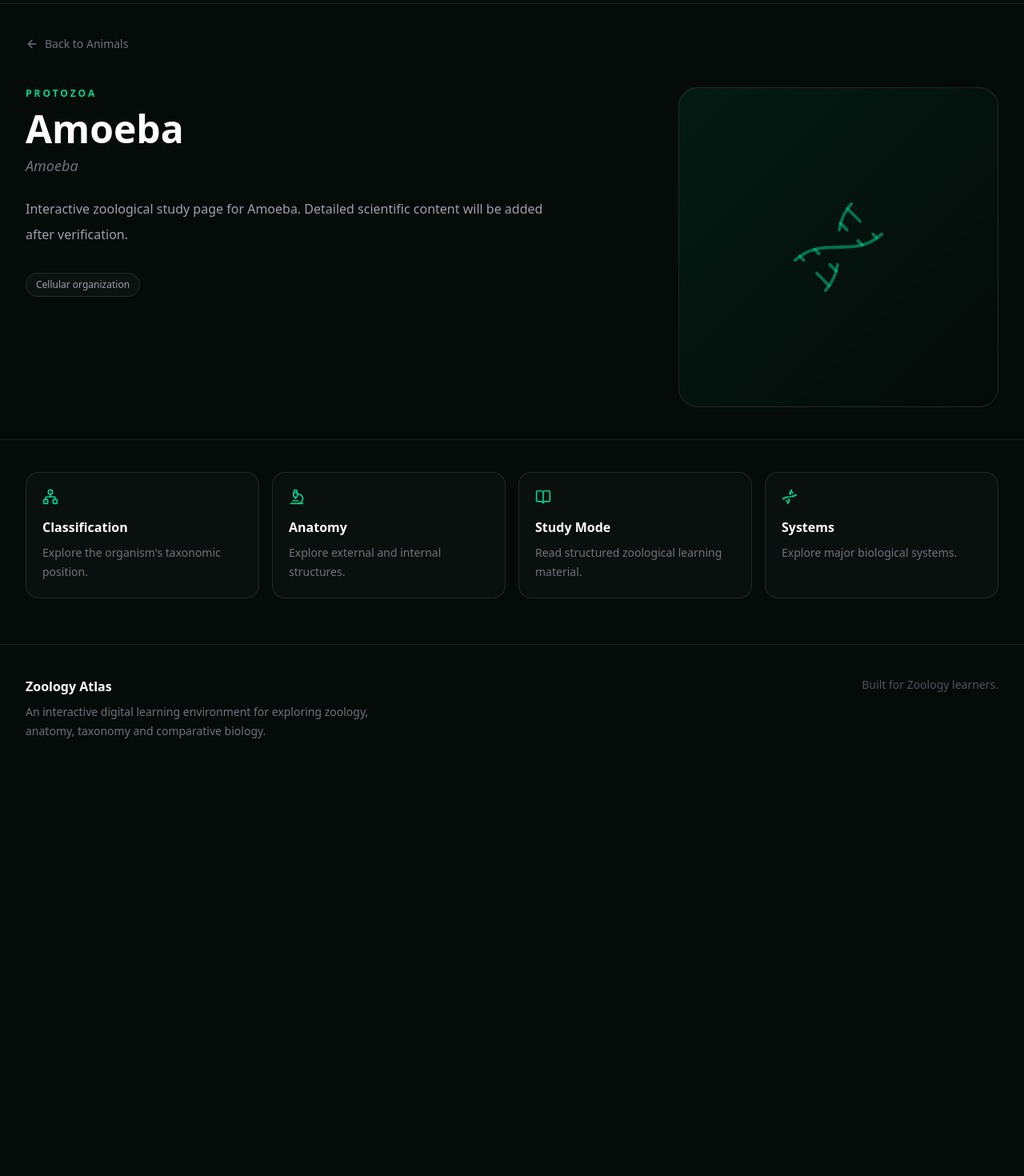
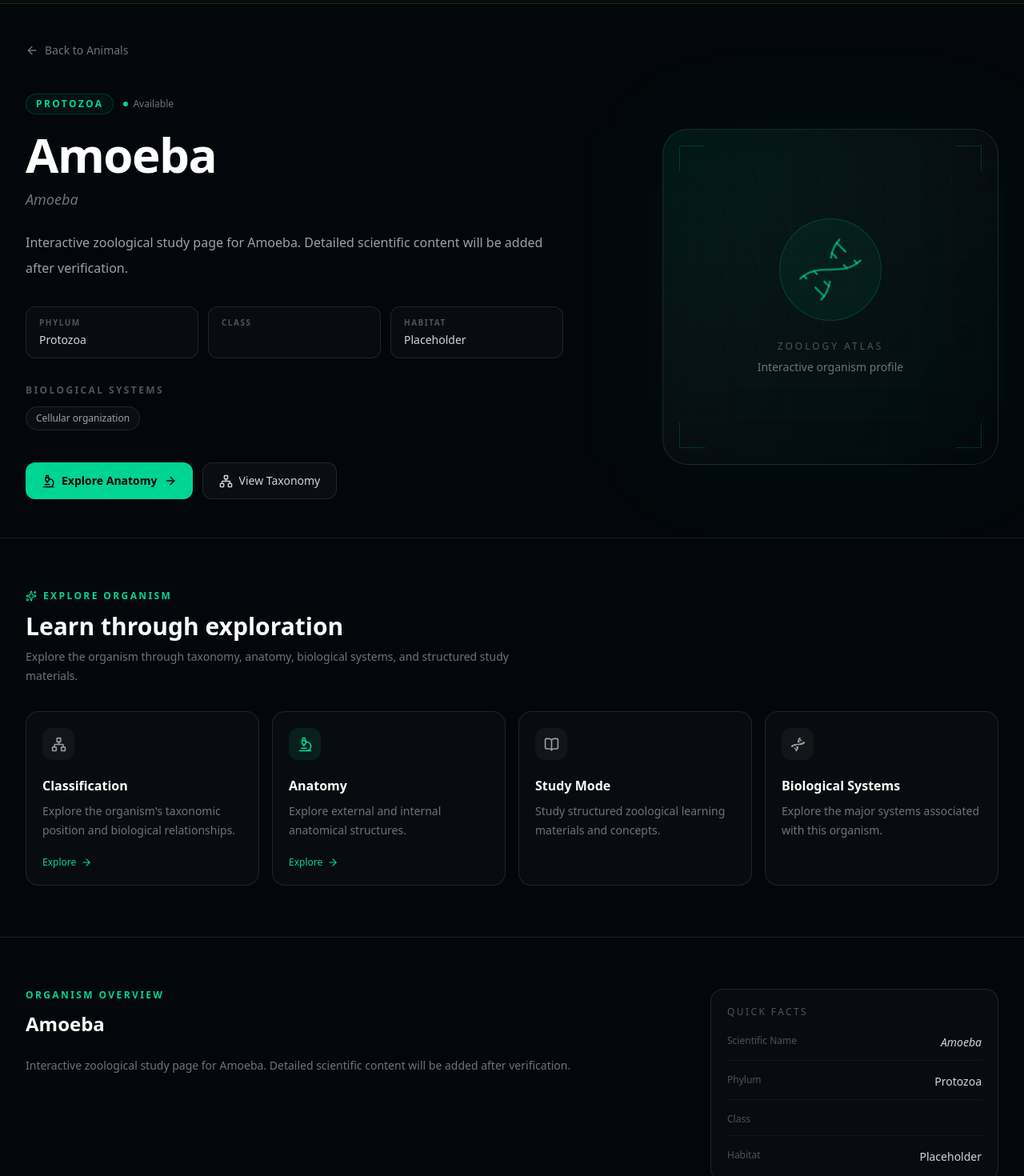
Before and after one commit to kamrulhasanbullet/zoology-atlas, a Next.js app: page /animals/amoeba in a window 1280 px wide. Shown: the part 60-1530 px from the top of the page at 80% size. Before the commit the page ends 1026 px from the top, so only its background shows below. Built offline with nearby package versions, Linux system fonts and the light colour scheme.

Commit message:
feat: enhance AnimalPage layout and functionality - Improved layout with new sections for organism overview, taxonomic info, and biological systems. Added interactive features and refined styles for better user engagement.

```diff
--- a/app/animals/[slug]/page.tsx
+++ b/app/animals/[slug]/page.tsx
@@ -1,6 +1,14 @@
+import Link from "next/link";
 import { notFound } from "next/navigation";
-import Link from "next/link";
-import { ArrowLeft, BookOpen, Dna, Microscope, Network } from "lucide-react";
+import {
+  ArrowLeft,
+  ArrowRight,
+  BookOpen,
+  Dna,
+  Microscope,
+  Network,
+  Sparkles,
+} from "lucide-react";
 
 import { animals } from "@/data/animals";
 
@@ -26,9 +34,11 @@ export default async function AnimalPage({ params }: PageProps) {
   }
 
   return (
-    <main className="min-h-screen">
+    <main className="min-h-screen bg-[#03070b] text-white">
+      {/* HERO */}
       <section className="border-b border-white/10">
-        <div className="mx-auto max-w-7xl px-4 py-10 sm:px-6 lg:px-8">
+        <div className="mx-auto max-w-7xl px-4 py-8 sm:px-6 lg:px-8 lg:py-12">
+          {/* BACK */}
           <Link
             href="/animals"
             className="inline-flex items-center gap-2 text-sm text-zinc-500 transition hover:text-white"
@@ -37,29 +47,54 @@ export default async function AnimalPage({ params }: PageProps) {
             Back to Animals
           </Link>
 
-          <div className="mt-10 grid gap-10 lg:grid-cols-[1fr_400px]">
+          <div className="mt-10 grid items-center gap-10 lg:grid-cols-[1fr_420px] lg:gap-16">
+            {/* CONTENT */}
             <div>
-              <p className="text-xs font-bold uppercase tracking-[0.25em] text-emerald-400">
+              <div className="flex items-center gap-3">
+                <span className="rounded-full border border-emerald-400/20 bg-emerald-400/5 px-3 py-1 text-xs font-semibold uppercase tracking-[0.2em] text-emerald-400">
                   {animal.phylum}
-              </p>
+                </span>
 
-              <h1 className="mt-3 text-5xl font-black text-white">
+                {animal.status === "available" && (
+                  <span className="flex items-center gap-1.5 text-xs text-zinc-500">
+                    <span className="h-1.5 w-1.5 rounded-full bg-emerald-400" />
+                    Available
+                  </span>
+                )}
+              </div>
+
+              <h1 className="mt-5 text-4xl font-black tracking-tight text-white sm:text-5xl lg:text-6xl">
                 {animal.commonName}
               </h1>
 
-              <p className="mt-2 text-lg italic text-zinc-500">
+              <p className="mt-3 text-lg italic text-zinc-500">
                 {animal.scientificName}
               </p>
 
-              <p className="mt-6 max-w-2xl leading-8 text-zinc-400">
+              <p className="mt-6 max-w-2xl text-base leading-8 text-zinc-400">
                 {animal.description}
               </p>
 
-              <div className="mt-8 flex flex-wrap gap-2">
+              {/* TAXONOMIC INFO */}
+              <div className="mt-8 grid max-w-2xl grid-cols-2 gap-3 sm:grid-cols-3">
+                <InfoItem label="Phylum" value={animal.phylum} />
+
+                <InfoItem label="Class" value={animal.className} />
+
+                <InfoItem label="Habitat" value={animal.habitat} />
+              </div>
+
+              {/* SYSTEM TAGS */}
+              <div className="mt-8">
+                <p className="mb-3 text-xs font-semibold uppercase tracking-[0.2em] text-zinc-600">
+                  Biological Systems
+                </p>
+
+                <div className="flex flex-wrap gap-2">
                   {animal.systems.map((system) => (
                     <span
                       key={system}
-                    className="rounded-full border border-white/10 bg-white/[0.03] px-3 py-1.5 text-xs text-zinc-400"
+                      className="rounded-full border border-white/10 bg-white/[0.03] px-3 py-1.5 text-xs text-zinc-400 transition hover:border-emerald-400/20 hover:text-emerald-300"
                     >
                       {system}
                     </span>
@@ -67,45 +102,197 @@ export default async function AnimalPage({ params }: PageProps) {
                 </div>
               </div>
 
-            <div className="flex aspect-square items-center justify-center rounded-3xl border border-white/10 bg-gradient-to-br from-emerald-400/[0.08] to-transparent">
+              {/* ACTIONS */}
+              <div className="mt-10 flex flex-wrap gap-3">
+                <Link
+                  href={`/anatomy?animal=${animal.slug}`}
+                  className="group inline-flex items-center gap-2 rounded-xl bg-emerald-400 px-5 py-3 text-sm font-semibold text-black transition hover:bg-emerald-300"
+                >
+                  <Microscope size={17} />
+                  Explore Anatomy
+                  <ArrowRight
+                    size={16}
+                    className="transition-transform group-hover:translate-x-1"
+                  />
+                </Link>
+
+                <Link
+                  href="/taxonomy"
+                  className="inline-flex items-center gap-2 rounded-xl border border-white/10 bg-white/[0.03] px-5 py-3 text-sm font-medium text-zinc-300 transition hover:bg-white/[0.06] hover:text-white"
+                >
+                  <Network size={17} />
+                  View Taxonomy
+                </Link>
+              </div>
+            </div>
+
+            {/* VISUAL */}
+            <div className="relative">
+              <div className="absolute inset-0 rounded-[2rem] bg-emerald-400/[0.04] blur-3xl" />
+
+              <div className="relative flex aspect-square items-center justify-center overflow-hidden rounded-[2rem] border border-white/10 bg-gradient-to-br from-emerald-400/[0.08] via-white/[0.02] to-transparent">
+                {/* Decorative grid */}
+                <div
+                  className="absolute inset-0 opacity-[0.08]"
+                  style={{
+                    backgroundImage:
+                      "linear-gradient(rgba(255,255,255,0.2) 1px, transparent 1px), linear-gradient(90deg, rgba(255,255,255,0.2) 1px, transparent 1px)",
+                    backgroundSize: "40px 40px",
+                  }}
+                />
+
+                <div className="relative flex flex-col items-center text-center">
+                  <div className="flex h-32 w-32 items-center justify-center rounded-full border border-emerald-400/20 bg-emerald-400/[0.06]">
                     <Dna
-                size={130}
+                      size={90}
                       strokeWidth={0.7}
-                className="text-emerald-400/50"
+                      className="text-emerald-400/60"
                     />
+                  </div>
+
+                  <p className="mt-6 text-xs uppercase tracking-[0.25em] text-zinc-600">
+                    Zoology Atlas
+                  </p>
+
+                  <p className="mt-2 text-sm text-zinc-500">
+                    Interactive organism profile
+                  </p>
+                </div>
+
+                {/* Corner decorations */}
+                <div className="absolute left-5 top-5 h-8 w-8 border-l border-t border-emerald-400/20" />
+                <div className="absolute right-5 top-5 h-8 w-8 border-r border-t border-emerald-400/20" />
+                <div className="absolute bottom-5 left-5 h-8 w-8 border-b border-l border-emerald-400/20" />
+                <div className="absolute bottom-5 right-5 h-8 w-8 border-b border-r border-emerald-400/20" />
+              </div>
             </div>
           </div>
         </div>
       </section>
 
-      <section className="mx-auto max-w-7xl px-4 py-10 sm:px-6 lg:px-8">
+      {/* FEATURED LEARNING AREAS */}
+      <section className="mx-auto max-w-7xl px-4 py-12 sm:px-6 lg:px-8 lg:py-16">
+        <div className="mb-8">
+          <div className="flex items-center gap-2 text-xs font-semibold uppercase tracking-[0.2em] text-emerald-400">
+            <Sparkles size={14} />
+            Explore Organism
+          </div>
+
+          <h2 className="mt-3 text-2xl font-bold text-white sm:text-3xl">
+            Learn through exploration
+          </h2>
+
+          <p className="mt-2 max-w-2xl text-sm leading-6 text-zinc-500">
+            Explore the organism through taxonomy, anatomy, biological systems,
+            and structured study materials.
+          </p>
+        </div>
+
         <div className="grid gap-4 sm:grid-cols-2 lg:grid-cols-4">
           <Feature
             icon={Network}
             title="Classification"
-            description="Explore the organism's taxonomic position."
+            description="Explore the organism's taxonomic position and biological relationships."
+            href="/taxonomy"
           />
 
           <Feature
             icon={Microscope}
             title="Anatomy"
-            description="Explore external and internal structures."
+            description="Explore external and internal anatomical structures."
+            href={`/anatomy?animal=${animal.slug}`}
+            highlight
           />
 
           <Feature
             icon={BookOpen}
             title="Study Mode"
-            description="Read structured zoological learning material."
+            description="Study structured zoological learning materials and concepts."
           />
 
           <Feature
             icon={Dna}
-            title="Systems"
-            description="Explore major biological systems."
+            title="Biological Systems"
+            description="Explore the major systems associated with this organism."
           />
         </div>
       </section>
+
+      {/* ORGANISM OVERVIEW */}
+      <section className="border-t border-white/10">
+        <div className="mx-auto max-w-7xl px-4 py-12 sm:px-6 lg:px-8 lg:py-16">
+          <div className="grid gap-10 lg:grid-cols-[1fr_360px]">
+            <div>
+              <p className="text-xs font-semibold uppercase tracking-[0.2em] text-emerald-400">
+                Organism Overview
+              </p>
+
+              <h2 className="mt-3 text-2xl font-bold text-white">
+                {animal.commonName}
+              </h2>
+
+              <p className="mt-5 max-w-3xl text-sm leading-8 text-zinc-500">
+                {animal.description}
+              </p>
+            </div>
+
+            <div className="rounded-2xl border border-white/10 bg-white/[0.025] p-5">
+              <p className="text-xs uppercase tracking-[0.2em] text-zinc-600">
+                Quick Facts
+              </p>
+
+              <div className="mt-5 space-y-4">
+                <QuickFact
+                  label="Scientific Name"
+                  value={animal.scientificName}
+                  italic
+                />
+
+                <QuickFact label="Phylum" value={animal.phylum} />
+
+                <QuickFact label="Class" value={animal.className} />
+
+                <QuickFact label="Habitat" value={animal.habitat} />
+              </div>
+            </div>
+          </div>
+        </div>
+      </section>
     </main>
+  );
+}
+
+function InfoItem({ label, value }: { label: string; value: string }) {
+  return (
+    <div className="rounded-xl border border-white/10 bg-white/[0.025] px-4 py-3">
+      <p className="text-[10px] font-semibold uppercase tracking-[0.15em] text-zinc-600">
+        {label}
+      </p>
+
+      <p className="mt-1 truncate text-sm text-zinc-300">{value}</p>
+    </div>
+  );
+}
+
+function QuickFact({
+  label,
+  value,
+  italic = false,
+}: {
+  label: string;
+  value: string;
+  italic?: boolean;
+}) {
+  return (
+    <div className="flex items-start justify-between gap-4 border-b border-white/5 pb-3 last:border-0 last:pb-0">
+      <span className="text-xs text-zinc-600">{label}</span>
+
+      <span
+        className={`text-right text-sm text-zinc-300 ${italic ? "italic" : ""}`}
+      >
+        {value}
+      </span>
+    </div>
   );
 }
 
@@ -113,18 +300,54 @@ function Feature({
   icon: Icon,
   title,
   description,
+  href,
+  highlight = false,
 }: {
   icon: React.ElementType;
   title: string;
   description: string;
+  href?: string;
+  highlight?: boolean;
 }) {
+  const content = (
+    <>
+      <div
+        className={`flex h-10 w-10 items-center justify-center rounded-xl ${
+          highlight
+            ? "bg-emerald-400/10 text-emerald-400"
+            : "bg-white/[0.04] text-zinc-400"
+        }`}
+      >
+        <Icon size={19} />
+      </div>
+
+      <h3 className="mt-5 font-semibold text-white">{title}</h3>
+
+      <p className="mt-2 text-sm leading-6 text-zinc-500">{description}</p>
+
+      {href && (
+        <div className="mt-5 flex items-center gap-1.5 text-xs font-medium text-emerald-400">
+          Explore
+          <ArrowRight size={14} />
+        </div>
+      )}
+    </>
+  );
+
+  if (href) {
+    return (
+      <Link
+        href={href}
+        className="group rounded-2xl border border-white/10 bg-white/[0.025] p-5 transition hover:-translate-y-0.5 hover:border-emerald-400/20 hover:bg-white/[0.04]"
+      >
+        {content}
+      </Link>
+    );
+  }
+
   return (
     <div className="rounded-2xl border border-white/10 bg-white/[0.025] p-5">
-      <Icon size={20} className="text-emerald-400" />
-
-      <h3 className="mt-4 font-semibold text-white">{title}</h3>
-
-      <p className="mt-2 text-sm leading-6 text-zinc-500">{description}</p>
+      {content}
     </div>
   );
 }
```
Lines whose indentation alone changed are shown as unchanged.
